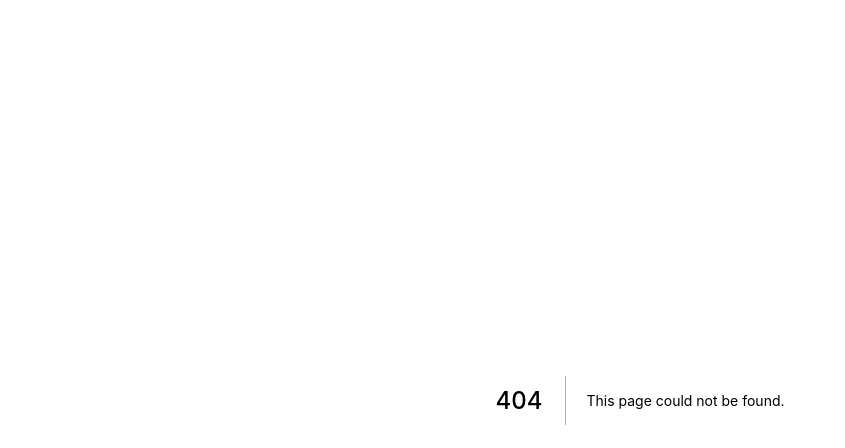
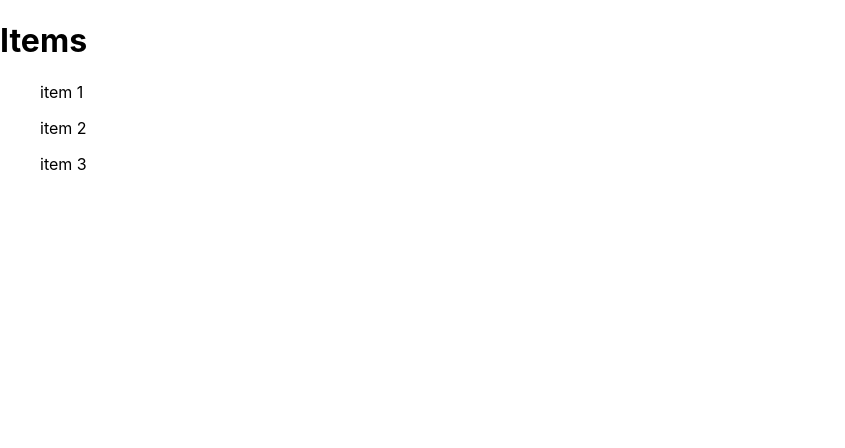
Before and after one commit to Sameedkhan25/next-learning, a Next.js app: page /item in a window 1280 px wide. Before the commit this address had no page. Shown: the top 448 px of the page, without its empty margins (0-845 px from the left). Built offline with nearby package versions, Linux system fonts and the light colour scheme.

Commit message:
dynamic routes using [routeName].js

```diff
--- /dev/null
+++ b/pages/item/index.js
@@ -0,0 +1,15 @@
+import React from 'react'
+
+const index = () => {
+  return (
+    <div>
+        <h1>Items</h1>
+        <ul>item 1</ul>
+        <ul>item 2</ul>
+        <ul>item 3</ul>
+
+    </div>
+  )
+}
+
+export default index
```
Also changed, not shown: pages/item/[itemId].js (added, +16 -0 lines), pages/item/itemABC.js (added, +10 -0 lines).
